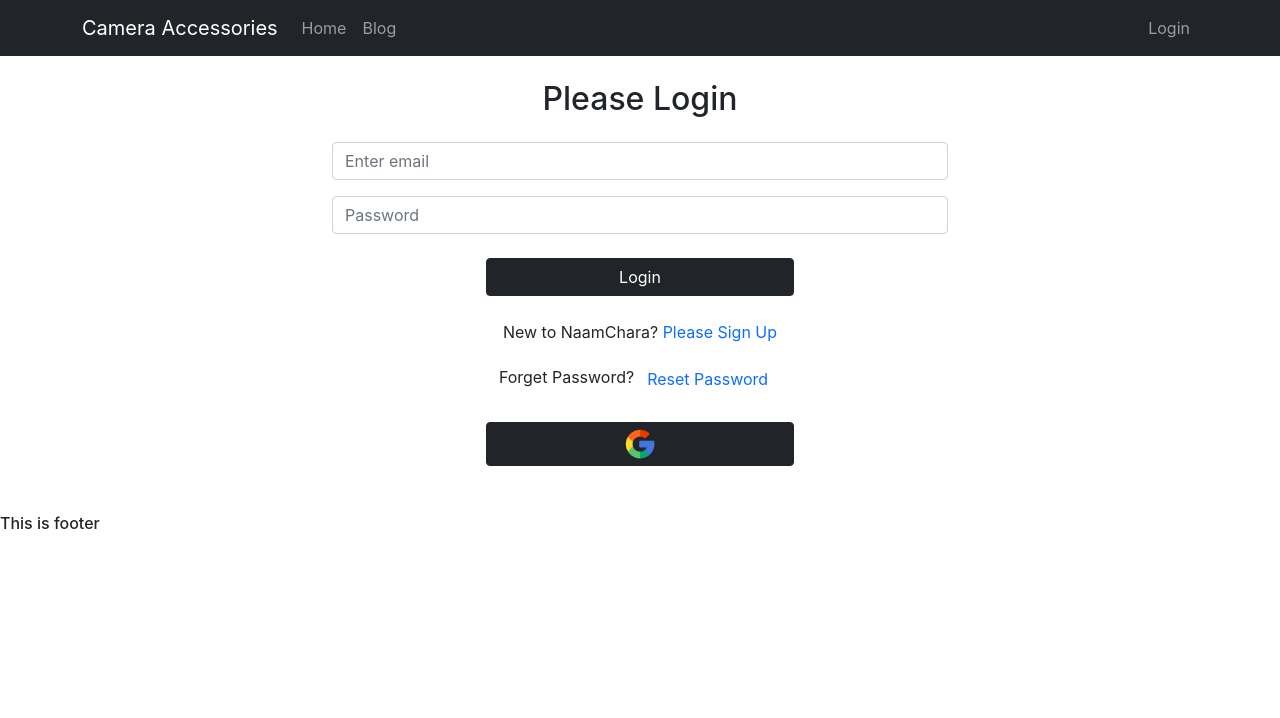
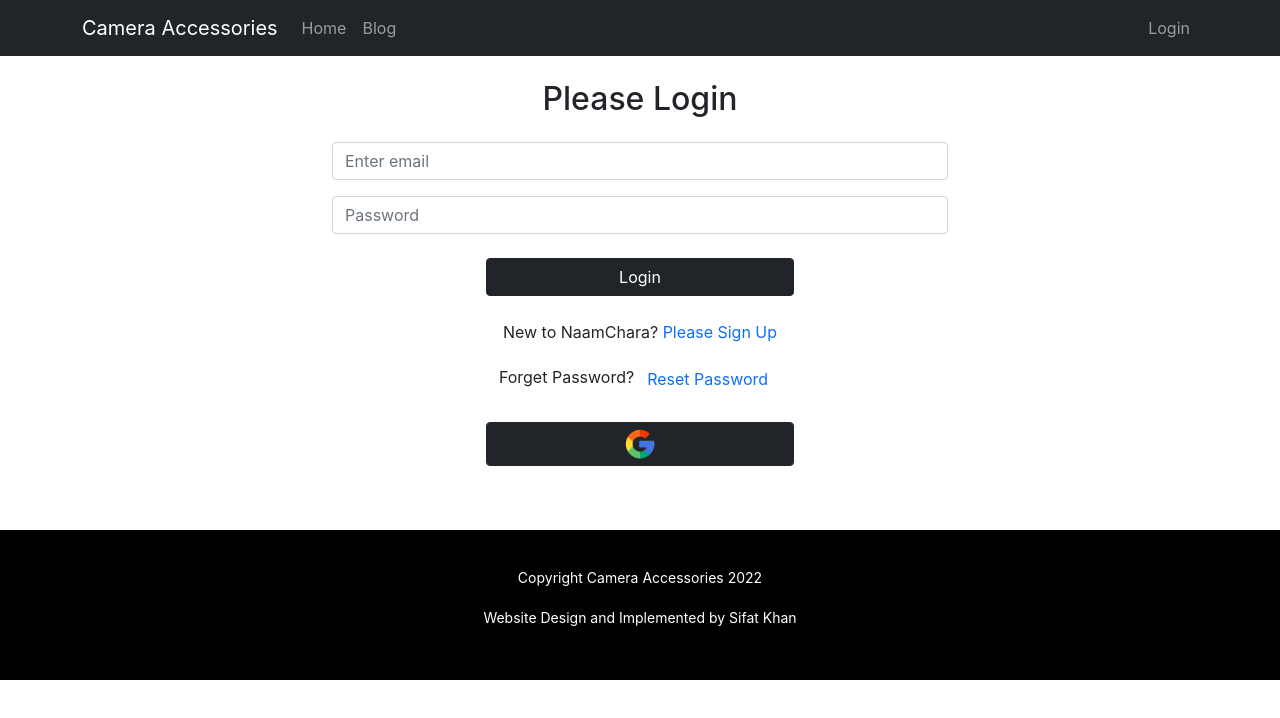
Before and after one commit to sifatkhan6/camera-accessories-client-side, a React (Create React App) app: page /login in a window 1280 px wide. Shown: the top 718 px of the page. Built offline with nearby package versions, Linux system fonts and the light colour scheme; no server answers.

Commit message:
footer added

```diff
--- /dev/null
+++ b/src/Pages/Footer/Footer.css
@@ -0,0 +1,10 @@
+.footer{
+    background-color: black;
+    height: 150px;
+    color: white;
+    display: flex;
+    flex-direction: column;
+    align-items: center;
+    justify-content: center;
+    margin-top: 5%;
+}
--- a/src/Pages/Footer/Footer.js
+++ b/src/Pages/Footer/Footer.js
@@ -1,10 +1,20 @@
 import React from 'react';
+import './Footer.css'
 
 const Footer = () => {
+
+    const today = new Date();
+    const year = today.getFullYear();
+
     return (
-        <div>
-            <h6>This is footer</h6>
-        </div>
+        <footer className='footer'>
+            <div>
+                <p><small>Copyright Camera Accessories {year}</small></p>
+            </div>
+            <div>
+                <p><small>Website Design and Implemented by Sifat Khan</small></p>
+            </div>
+        </footer>
     );
 };
 
--- a/src/Pages/HomeProduct/HomeProduct.js
+++ b/src/Pages/HomeProduct/HomeProduct.js
@@ -12,8 +12,8 @@ const HomeProduct = ({ productDetail }) => {
     }
 
     return (
-        <div className=' col-sm-12 col-md-6 col-lg-4 mb-5'>
-            <div className="card" style={{ width: "18rem" }}>
+        <div className='col-sm-12 col-md-6 col-lg-4 mb-5'>
+            <div className="card">
                 <img src={img} className="card-img-top w-100" alt='...' />
                 <div className="card-body">
                     <h4 className="card-title">{product_name}</h4>
--- a/src/Pages/ManageInventory/ManageInventory.js
+++ b/src/Pages/ManageInventory/ManageInventory.js
@@ -23,15 +23,15 @@ const ManageInventory = () => {
     return (
         <div className='container'>
             <h2 className='mt-4 text-center'>All Products</h2>
-            <div className='row mt-5'>
+            <div className='row mt-4'>
                 {
                     productDetails.map(product => <div className='col-sm-12 col-md-6 col-lg-4 mb-5' key={product._id}>
-                        <div className="card" style={{ width: "18rem" }}>
+                        <div className="card">
                             <img src={product.img} className="card-img-top w-100" alt='...' />
                             <div className="card-body">
                                 <h4 className="card-title">{product.product_name}</h4>
                                 <h5 className="card-title mt-2">Price: ${product.price}</h5>
-                                <p className="card-text">{product.description.slice(0, 90)}...</p>
+                                <p className="card-text">{product.description.slice(0, 70)}...</p>
                                 <h6 className="card-title"><small>Quantity: {product.quantity}</small></h6>
                                 <h6 className="card-title"><small>Suppiler: {product.supplier_name}</small></h6>
                                 <button className='btn btn-danger' onClick={() => handleDelete(product._id)}>Delete</button>
```
